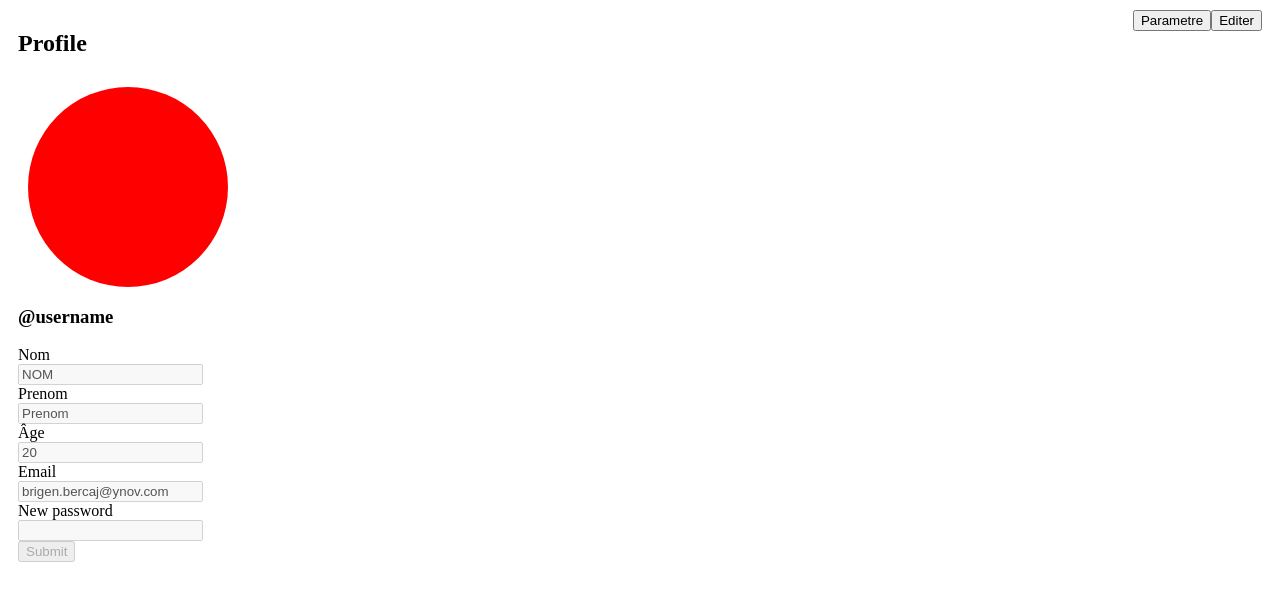
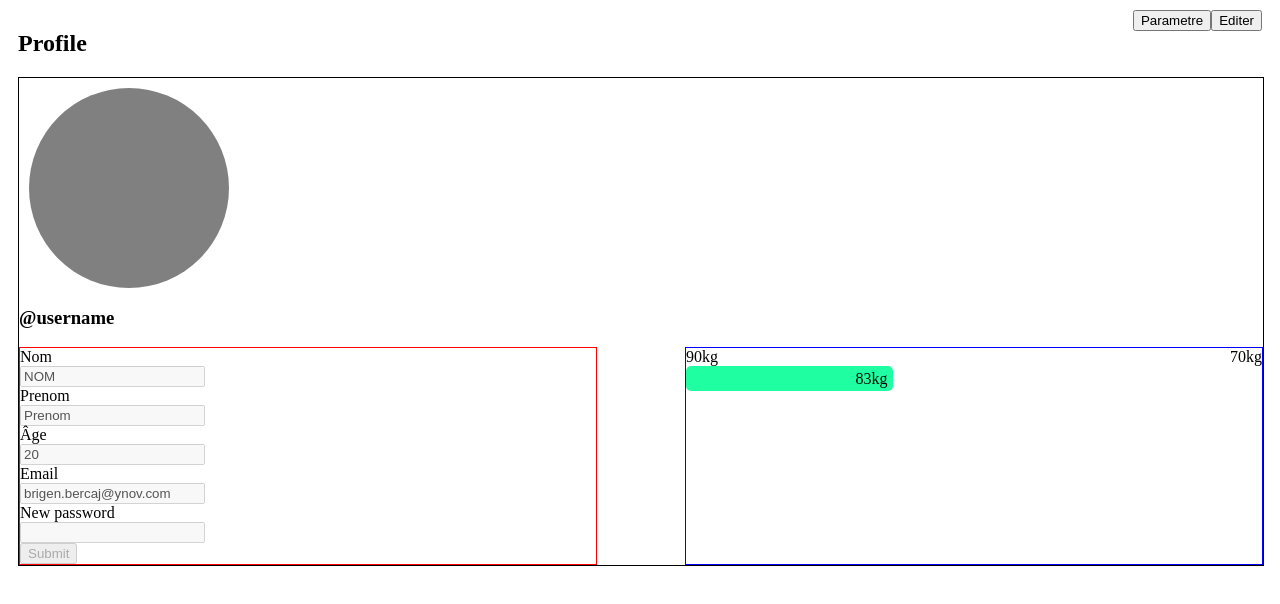
Before and after one commit to Brigen31/MuscleEnFolie, an Angular app in the folder MuscleEnFolie/: page / in a window 1280 px wide. Shown: the top 604 px of the page. Built offline with nearby package versions, Linux system fonts and the light colour scheme.

Commit message:
add Profile Page

```diff
--- a/MuscleEnFolie/src/app/profile-view-page/profile-view-page.component.html
+++ b/MuscleEnFolie/src/app/profile-view-page/profile-view-page.component.html
@@ -7,10 +7,11 @@
         </span>
     </div>
     <div class="midLine">
-        <div>
+        <div class="full-width">
             <div class="profilepicture"></div>
             <h3>&#64;username</h3>
-            <span class="infos">
+            <div class="space-between">
+                <span class="droite">
                     <form [formGroup]="profileForm" (ngSubmit)="submitForm()">
                         <label>Nom</label><br>
                         <input type="text" formControlName="nom" [disabled]="!profileForm.enabled"><br>
@@ -25,8 +26,15 @@
                         <button type="submit" [disabled]="!profileForm.valid">Submit</button>
                     </form>
                 </span>
-            <span class="seances">
-                <div *ngFor="let seance of data.seances">
+                <span class="gauche">
+                    <div class="objectif">
+                        <div class="space-between">
+                            <span>{{data.user.poidsDepart}}kg</span>
+                            <span>{{data.user.objectif}}kg</span>
+                        </div>
+                        <div class="progress-bar-active">{{data.user.poids}}kg</div>
+                    </div>
+                    <div class="seances" *ngFor="let seance of data.seances">
                         <span>
                             <!-- appeler le component de mise en forme des seances et passer les données seance en paramêtre -->
                         </span>
@@ -34,6 +42,7 @@
                 </span>
             </div>
         </div>
+    </div>
     <div class="lastLine">
         <!-- <div class="space-between"><p>dernière modification le /</p><p>création le /</p></div> -->
     </div>
--- a/MuscleEnFolie/src/app/profile-view-page/profile-view-page.component.scss
+++ b/MuscleEnFolie/src/app/profile-view-page/profile-view-page.component.scss
@@ -12,7 +12,7 @@ span {
     height: 20vw;
     max-width: 200px;
     max-height: 200px;
-    background-color: red;
+    background-color: gray;
     border-radius: 100vw;
 }
 
@@ -20,3 +20,35 @@ span {
     display: flex;
     justify-content: space-between;
 }
+
+.full-width {
+    border: solid 1px black;
+    width: 100%;
+}
+
+.droite {
+    border: solid 1px red;
+    width: 45vw;
+    min-width: 300px;
+}
+.gauche {
+    border: solid 1px blue;
+    width: 45vw;
+    min-width: 300px;
+}
+
+.progress-bar {
+
+}
+
+.progress-bar-active {
+    width: calc((83 - 90) / (70 - 90) * 100%); // progress bar en fonction du poids --> calc((currentValue - minValue) / (maxValue - minValue) * 100%)
+    height: 25px;
+    background-color: #00ff95e0;
+    border-radius: 5px;
+
+    display: flex;
+    align-items: center;
+    justify-content: flex-end;
+    padding-right: 5px;
+}
--- a/MuscleEnFolie/src/app/profile-view-page/profile-view-page.component.ts
+++ b/MuscleEnFolie/src/app/profile-view-page/profile-view-page.component.ts
@@ -8,7 +8,7 @@ import Swal from 'sweetalert2';
   styleUrl: './profile-view-page.component.scss'
 })
 export class ProfileViewPageComponent {
-  data = {user: {nom: 'NOM', prenom: 'Prenom', age: '20', email: 'brigen.bercaj@ynov.com', password: '123'}, seances: [{num: '1', durée: '5:00', duree: '1h'}, {num: '2', durée: '5:00', duree: '1h'}]}
+  data = {user: {nom: 'NOM', prenom: 'Prenom', age: '20', email: 'brigen.bercaj@ynov.com', password: '123', poids: '83', poidsDepart: '90', objectif: '70'}, seances: [{num: '1', durée: '5:00', duree: '1h'}, {num: '2', durée: '5:00', duree: '1h'}]}
 
   profileForm: FormGroup;
   isFormDisabled = true;
```
Lines whose indentation alone changed are shown as unchanged.
